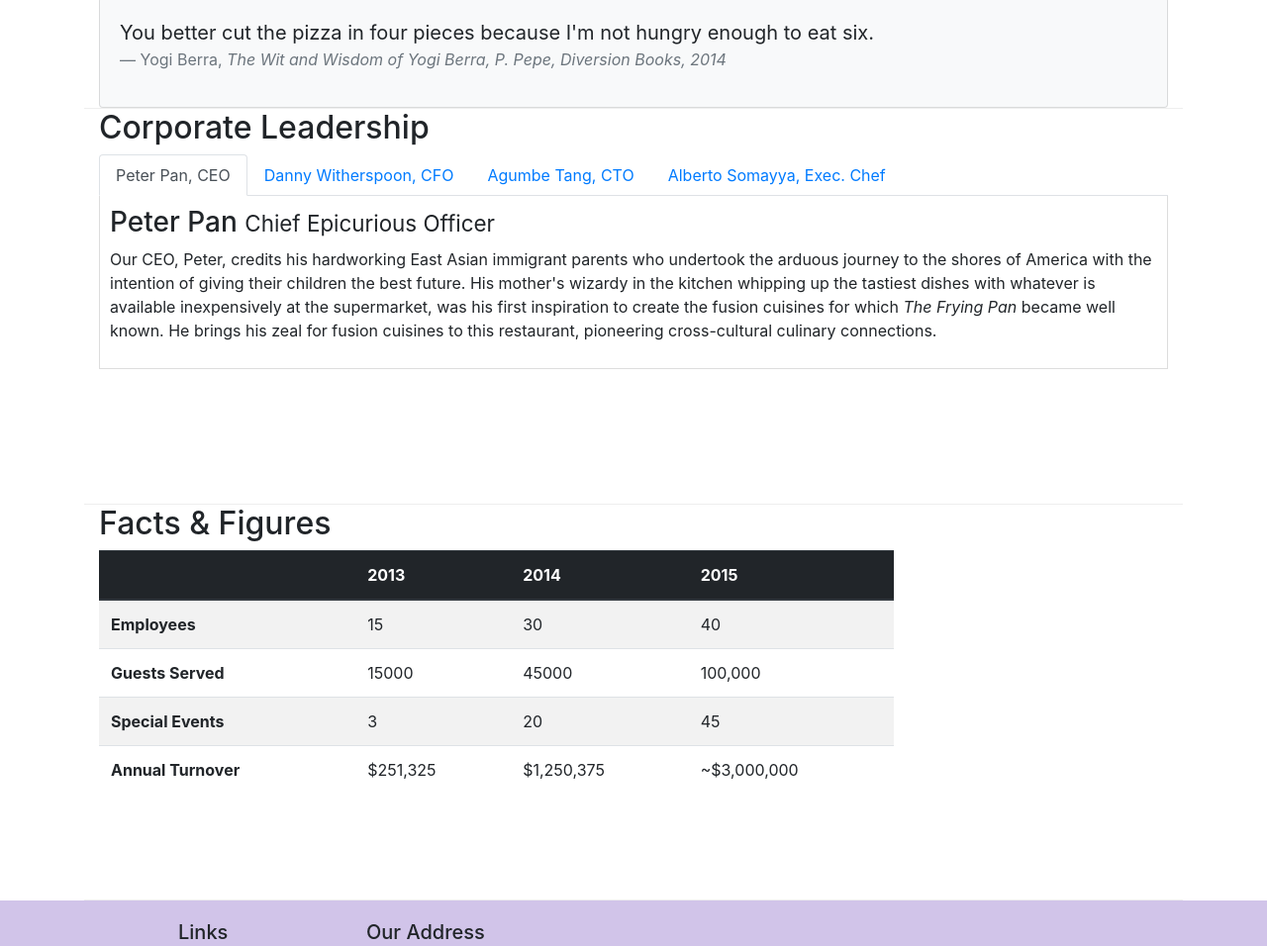
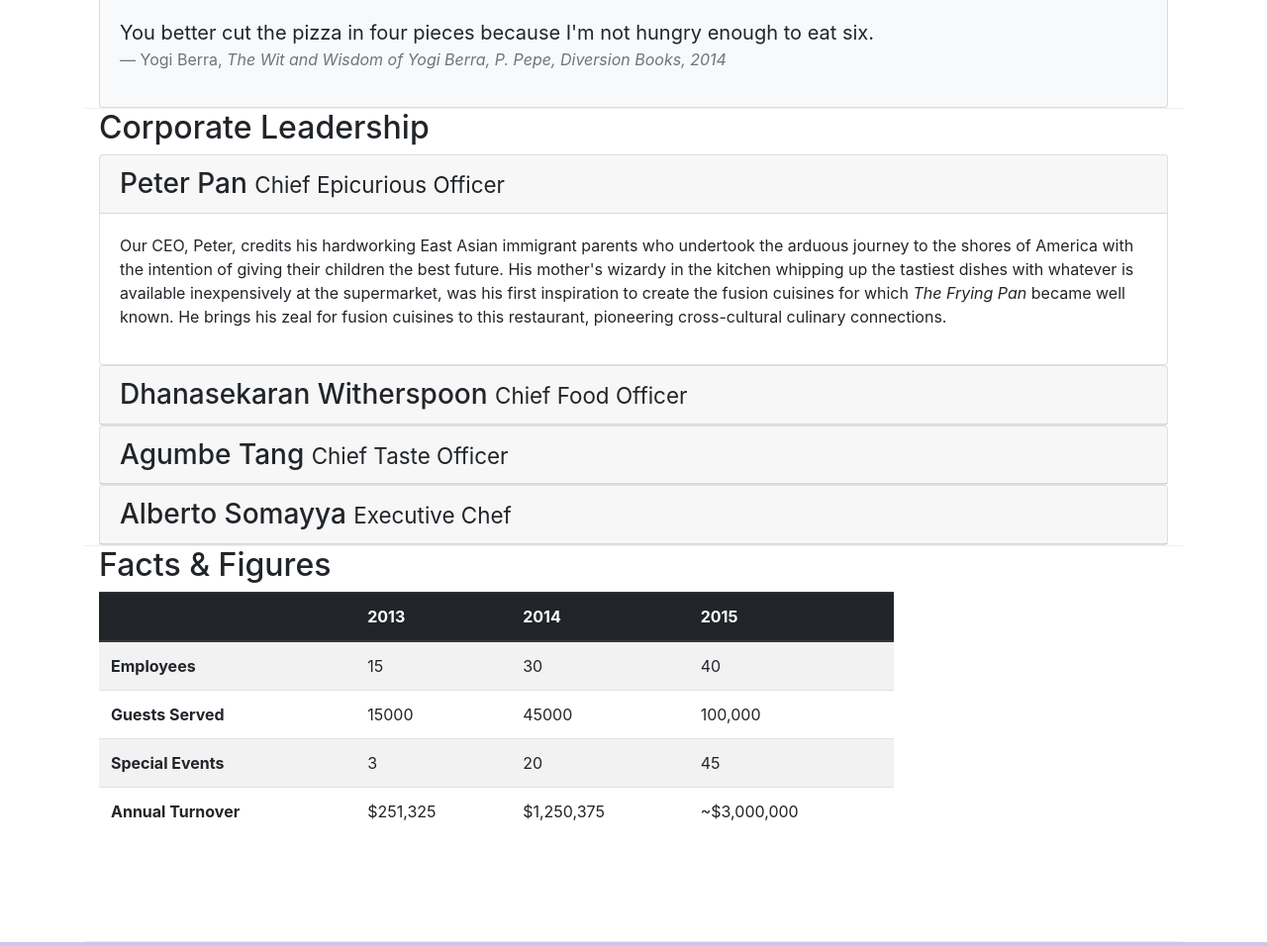
Before and after one commit to rimjhim07/coursera, a website: page aboutus.html in a window 1280 px wide. Shown: the part 762-1718 px from the top of the page at 99% size. Drawn offline with nearby package versions, Linux system fonts and the light colour scheme.

Commit message:
accordians

```diff
--- a/aboutus.html
+++ b/aboutus.html
@@ -100,57 +100,69 @@
         <div class="row row-content">
             <div class="col-12">
                 <h2>Corporate Leadership</h2>
-				<ul class="nav nav-tabs">
-                    <li class="nav-item">
-                      <a class="nav-link active" href="#peter"
-                        role="tab" data-toggle="tab">Peter Pan, CEO</a>
-                    </li>
-                    <li class="nav-item">
-                      <a class="nav-link" href="#danny" role="tab"
-                        data-toggle="tab">Danny Witherspoon, CFO</a>
-                    </li>
-                    <li class="nav-item">
-                      <a class="nav-link" href="#agumbe"role="tab"
-                        data-toggle="tab">Agumbe Tang, CTO</a>
-                    </li>
-                    <li class="nav-item">
-                      <a class="nav-link" href="#alberto" role="tab"
-                        data-toggle="tab">Alberto Somayya, Exec. Chef</a>
-                    </li>
-                </ul>
-				<div class="tab-content">
-				    <div role="tabpanel" class="tab-pane fade show active" id="peter">
-                        <h3>Peter Pan <small>Chief Epicurious Officer</small></h3>
+
+				<div id="accordion">
+					<div class="card">
+                        <div class="card-header" role="tab" id="peterhead">
+                        <h3 class="mb-0">
+                            <a data-toggle="collapse" data-target="#peter">Peter Pan <small>Chief Epicurious Officer</small></a>
+                        </h3>
+                        </div>
+                        <div class="collapse show" id="peter" data-parent="#accordion">
+                            <div class="card-body">
                                 <p class="d-none d-sm-block"> Our CEO, Peter, credits his hardworking East Asian immigrant parents who undertook the arduous journey to the shores of America
 								with the intention of giving their children the best future. His mother's wizardy in the kitchen whipping up the tastiest
-						dishes with whatever is available inexpensively at the supermarket, was his first inspiration to create the fusion cuisines for which <em>The Frying Pan</em> became well known. He brings his zeal for fusion cuisines to this restaurant,
+								dishes with whatever is available inexpensively at the supermarket, was his first inspiration to create the fusion cuisines for which
+								<em>The Frying Pan</em> became well known. He brings his zeal for fusion cuisines to this restaurant,
 								pioneering cross-cultural culinary connections.</p>
                             </div>
+                        </div>
+                    </div>
 
-					<div role="tabpanel" class="tab-pane fade" id="danny">
-						<h3>Dhanasekaran Witherspoon <small>Chief Food Officer</small></h3>
+					<div class="card">
+                        <div class="card-header" role="tab" id="dannyhead">
+                        <h3 class="mb-0">
+                            <a class="collapsed" data-toggle="collapse" data-target="#danny">Dhanasekaran Witherspoon <small>Chief Food Officer</small></a>
+                        </h3>
+                        </div>
+                        <div class="collapse" id="danny" data-parent="#accordion">
+                            <div class="card-body">
                                 <p class="d-none d-sm-block">Our CFO, Danny, as he is affectionately referred to by his colleagues, comes from a long established family
 								tradition in farming and produce. His experiences growing up on a farm in the Australian outback gave him great appreciation for varieties of food sources.
 								As he puts it in his own words, <em>Everything that runs, wins, and everything that stays, pays!</em></p>
                             </div>
+                        </div>
+                    </div>
 
-
-					<div role="tabpanel" class="tab-pane fade" id="agumbe">
-						<h3>Agumbe Tang <small>Chief Taste Officer</small></h3>
+					<div class="card">
+                        <div class="card-header" role="tab" id="agumbehead">
+                        <h3 class="mb-0">
+                            <a class="collapsed" data-toggle="collapse" data-target="#agumbe">Agumbe Tang <small>Chief Taste Officer</small></a>
+                        </h3>
+                        </div>
+                        <div class="collapse" id="agumbe" data-parent="#accordion">
+                            <div class="card-body">
                                 <p class="d-none d-sm-block">Blessed with the most discerning gustatory sense, Agumbe, our CTO, personally
 								ensures that every dish that we serve meets his exacting tastes. Our chefs dread the tongue lashing that ensues if their
 								dish does not meet his exacting standards. He lives by his motto, <em>You click only if you survive my lick.</em></p>
                             </div>
+                        </div>
+                    </div>
 
-
-
-					<div role="tabpanel" class="tab-pane fade" id="alberto">
-						<h3>Alberto Somayya <small>Executive Chef</small></h3>
+					<div class="card">
+                        <div class="card-header" role="tab" id="albertohead">
+                        <h3 class="mb-0">
+                            <a class="collapsed" data-toggle="collapse" data-target="#alberto">Alberto Somayya <small>Executive Chef</small></a>
+                        </h3>
+                        </div>
+                        <div class="collapse" id="alberto" data-parent="#accordion">
+                            <div class="card-body">
                                 <p class="d-none d-sm-block">Award winning three-star Michelin chef with wide International experience
 								having worked closely with whos-who in the culinary world, he specializes in creating mouthwatering Indo-Italian fusion experiences.
 								He says, <em>Put together the cuisines from the two craziest cultures, and you get a winning hit! Amma Mia!</em></p>
                             </div>
-
+                        </div>
+                    </div>
 
 				</div>
 
```
Lines whose indentation alone changed are shown as unchanged.
